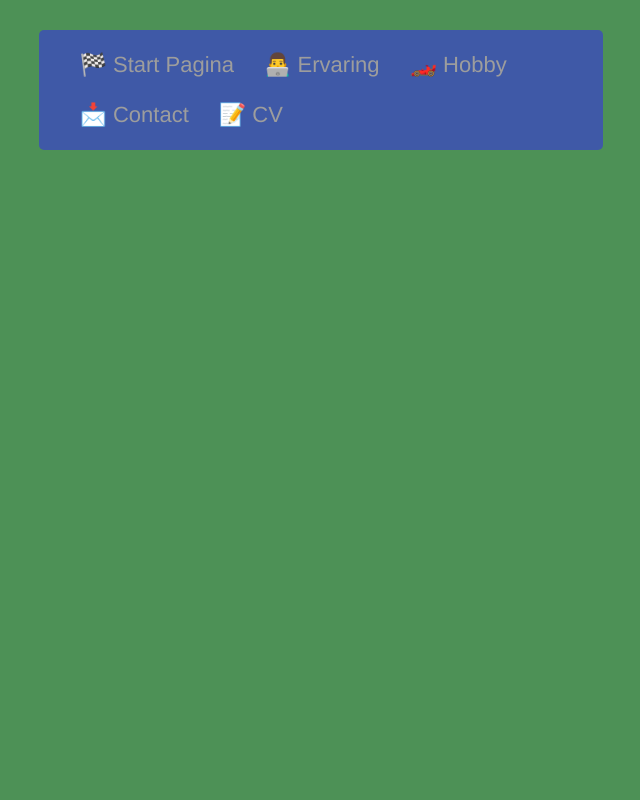
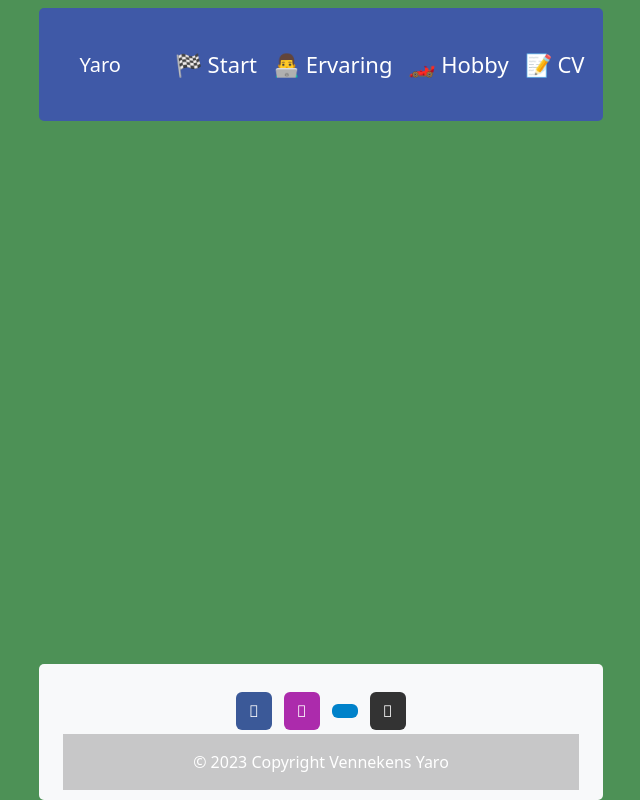
Before and after one commit to YaroVennekens/project-2, a plain HTML site: page index.html in a window 1280 px wide. Shown: the whole page, without its empty margins (319-959 px from the left). Drawn offline with nearby package versions, Linux system fonts and the light colour scheme.

Commit message:
footer added

```diff
--- a/extern/style.css
+++ b/css/style.css
@@ -5,14 +5,13 @@
     --navigatiebalk-text-color: #ffe133;
 }
 
-
 body{
+    min-height: 100vh;
     background-color: var(--background-color);
 }
 .navigatiebalk{
-    color: #4d9156;
+    color: white;
     background-color: var(--navigatiebalk-color);
-    margin-top: 30px;
     border: 0px;
     border-radius: 5px;
     margin-left: 28%;
@@ -22,11 +21,17 @@ body{
 
 
 }
+
 .navigatiebalk:hover{
     background-color: var(--navigatiebalk-hover-color);
 
 }
+.nav-text{
+    padding: 30px;
+    color: white;
+}
 .nav-text:hover{
+    color: orange;
     background-color: var(--navigatiebalk-color);
     border-radius: 5px;
     font-weight:500;
@@ -34,3 +39,9 @@ body{
     font-style: italic;
 
 }
+.footer{
+    height: 17%;
+    border-radius: 5px;
+    margin-left: 28%;
+    margin-right: 28%;
+}
--- a/index.html
+++ b/index.html
@@ -1,47 +1,109 @@
 <!doctype html>
 <html lang="en">
+
 <head>
-  <title>Project 2</title>
+  <title>Title</title>
   <!-- Required meta tags -->
   <meta charset="utf-8">
   <meta name="viewport" content="width=device-width, initial-scale=1, shrink-to-fit=no">
 
   <!-- Bootstrap CSS v5.2.1 -->
+  <link href="https://stackpath.bootstrapcdn.com/font-awesome/4.7.0/css/font-awesome.min.css" rel="stylesheet">
+  <link href="https://cdn.jsdelivr.net/npm/bootstrap@5.2.1/dist/css/bootstrap.min.css" rel="stylesheet"
+    integrity="sha384-iYQeCzEYFbKjA/T2uDLTpkwGzCiq6soy8tYaI1GyVh/UjpbCx/TYkiZhlZB6+fzT" crossorigin="anonymous">
+    <link rel="stylesheet" href="css/style.css">
 
-  <meta charset="utf-8">
-  <meta name="viewport" content="width=device-width, initial-scale=1">
-  <link rel="stylesheet" href="https://maxcdn.bootstrapcdn.com/bootstrap/3.4.1/css/bootstrap.min.css">
-  <script src="https://ajax.googleapis.com/ajax/libs/jquery/3.6.4/jquery.min.js"></script>
-  <script src="https://maxcdn.bootstrapcdn.com/bootstrap/3.4.1/js/bootstrap.min.js"></script>
-  <link rel="stylesheet" href="extern/style.css">
+
 </head>
 
 <body>
+  <header>
+    <nav class="navbar navbar-expand-lg">
+      <div class="container-fluid navigatiebalk">
+        <a class="navbar-brand nav-text">Yaro</a>
+        <button class="navbar-toggler" type="button" data-bs-toggle="collapse" data-bs-target="#navbarNav" aria-controls="navbarNav" aria-expanded="false" aria-label="Toggle navigation">
+          <span class="navbar-toggler-icon"></span>
+        </button>
+        <div class="collapse navbar-collapse white" id="navbarNav">
+          <ul class="navbar-nav">
+            <li class="nav-item">
+              <a class="nav-link nav-text" aria-current="page" href="index.html">🏁 Start</a>
+            </li>
+            <li class="nav-item">
+              <a class="nav-link nav-text" href="ervaring.html">👨‍💻 Ervaring</a>
+            </li>
+            <li class="nav-item">
+              <a class="nav-link nav-text" href="hobby.html">🏎️ Hobby</a>
+            </li>
+            <li class="nav-item">
+              <a class="nav-link nav-text" href="cv.html">📝 CV</a>
+            </li>
+          </ul>
+        </div>
+      </div>
+    </nav>
 
-  <header>
-   <!-- Nav tabs -->
-   <nav class="navbar navbar-inverse navigatiebalk">
-    <div class="container-fluid">
+  <footer class="bg-light text-center text-white fixed-bottom footer">
+    <!-- Grid container -->
 
-      <ul class="nav navbar-nav">
+    <div class="container p-4 pb-0">
 
-        <li class="nav-text"><a href="index.html">🏁 Start Pagina</a></li>
-        <li class="nav-text"><a href="ervaring.html">👨‍💻 Ervaring</a></li>
-        <li class="nav-text"><a href="hobby.html">🏎️ Hobby</a></li>
-        <li class="nav-text"><a href="contact.html">📩 Contact</a></li>
-        <li class="nav-text"><a href="cv.html">📝 CV</a></li>
-      </ul>
+      <!-- Section: Social media -->
+      <section class="mb-4">
+        <!-- Facebook -->
+        <a
+          class="btn text-white btn-floating m-1"
+          style="background-color: #3b5998;"
+          href="#!"
+          role="button"
+          ><i class="fab fa-facebook-f"></i
+        ></a>
+        <!-- Instagram -->
+        <a
+          class="btn text-white btn-floating m-1"
+          style="background-color: #ac2bac;"
+          href="#!"
+          role="button"
+          ><i class="fab fa-instagram"></i
+        ></a>
+
+        <!-- Linkedin -->
+        <a
+          class="btn text-white btn-floating m-1"
+          style="background-color: #0082ca;"
+          href="#!"
+          role="button"
+          ><i class="fab fa-linkedin-in"></i
+        ></a>
+        <!-- Github -->
+        <a
+          class="btn text-white btn-floating m-1"
+          style="background-color: #333333;"
+          href="#!"
+          role="button"
+          ><i class="fab fa-github"></i
+        ></a>
+        <div class="text-center p-3" style="background-color: rgba(0, 0, 0, 0.2);">
+          © 2023 Copyright Vennekens Yaro
+
+        </div>
+      </section>
+      <!-- Section: Social media -->
+
     </div>
-  </nav>
+    <!-- Grid container -->
 
+    <!-- Copyright -->
 
+    <!-- Copyright -->
+  </footer>
+  </main>
+  <!-- Bootstrap JavaScript Libraries -->
+  <script src="https://cdn.jsdelivr.net/npm/@popperjs/core@2.11.6/dist/umd/popper.min.js"
+    integrity="sha384-oBqDVmMz9ATKxIep9tiCxS/Z9fNfEXiDAYTujMAeBAsjFuCZSmKbSSUnQlmh/jp3" crossorigin="anonymous">
+  </script>
 
-
-    <!-- place footer here -->
-  </footer>
-  <!-- Bootstrap JavaScript Libraries -->
-
-  <script src="js/bootstrap.min.js"
+  <script src="https://cdn.jsdelivr.net/npm/bootstrap@5.2.1/dist/js/bootstrap.min.js"
     integrity="sha384-7VPbUDkoPSGFnVtYi0QogXtr74QeVeeIs99Qfg5YCF+TidwNdjvaKZX19NZ/e6oz" crossorigin="anonymous">
   </script>
 </body>
```
Also changed, not shown: contact.html (+111 -0 lines), cv.html (+111 -0 lines), ervaring.html (+111 -0 lines), hobby.html (+111 -0 lines).
